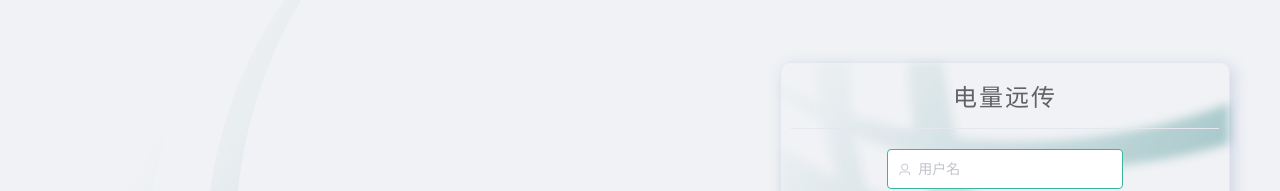
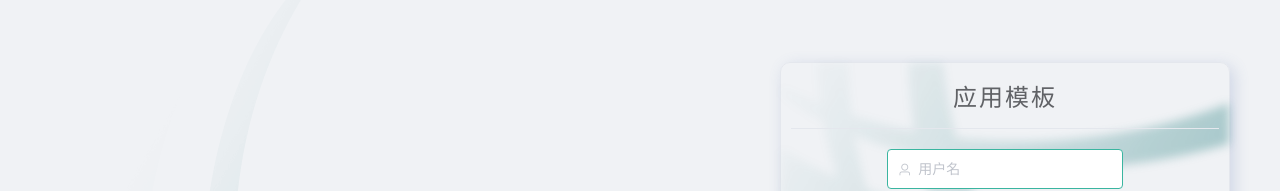
Before and after one commit to zth-cli/vue2.7-template-with-vue-cli, a Vue app: page /#/login in a window 1280 px wide. Shown: the part 178-369 px from the top of the page. Built offline with nearby package versions, Linux system fonts and the light colour scheme; what vue-particles would draw is missing.

Commit message:
细节优化

```diff
--- a/src/views/Login.vue
+++ b/src/views/Login.vue
@@ -22,7 +22,7 @@
       <div class="loginbox">
         <h2 style="text-align: center">
           <!-- <img src="../assets/logo.jpg" width="163" height="54" alt /> -->
-          电量远传
+          {{slogan}}
         </h2>
         <div class="formbox">
           <!--用户名-->
@@ -59,10 +59,11 @@
 <script>
 import { setToken } from '@/utils/auth'
 import { login } from '@/api'
-
+import { title } from '@/settings'
 export default {
   data: function () {
     return {
+      slogan: title,
       lgusername: '',
       lguserpwd: '',
       lgButton: false,
```
Also changed, not shown: src/api/http.js (+2 -6 lines).
